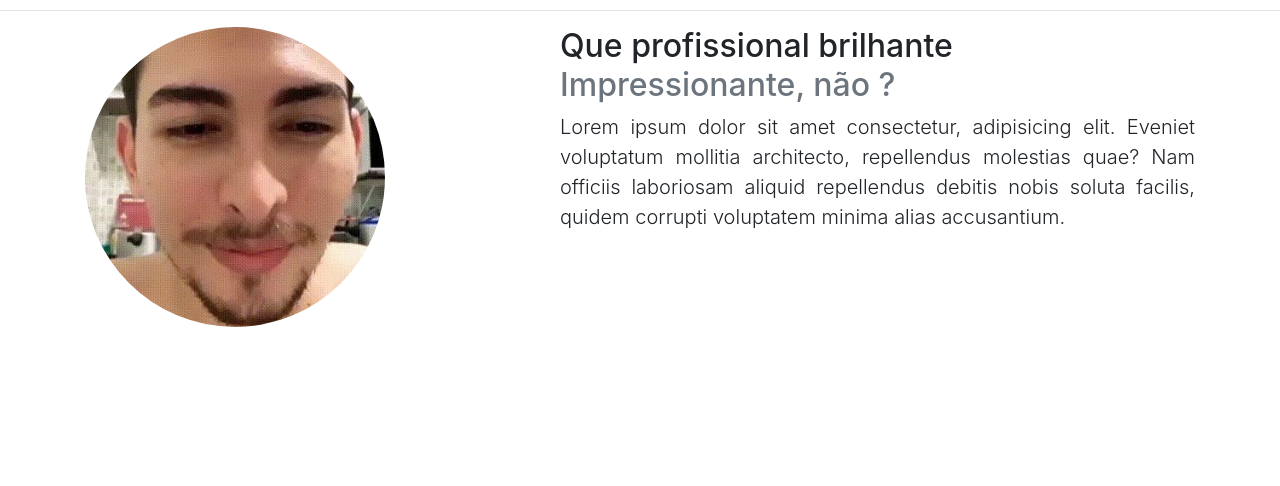
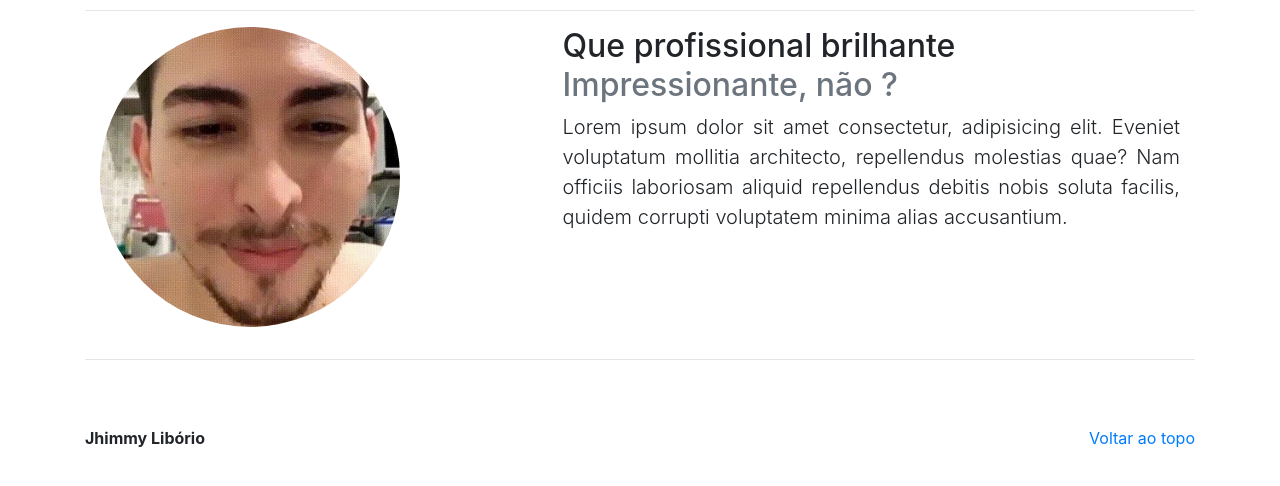
Before and after one commit to JhimmyLiborio/curso-p-gina-com-bootstrap, a plain HTML site: page index.html in a window 1280 px wide. Shown: the part 2091-2577 px from the top of the page. Before the commit the page ends 2434 px from the top, so only its background shows below. Drawn offline with Linux system fonts and the light colour scheme.

Commit message:
Inserido rodapé

```diff
--- a/index.html
+++ b/index.html
@@ -10,6 +10,7 @@
 </head>
 
 <body>
+    <main role="main">
         <nav class="navbar navbar-expand-lg navbar-light bg-light">
 
             <a class="navbar-brand" href="#">
@@ -47,7 +48,8 @@
                 <div class="row">
                     <div class="col-sm-4">
                         <figure>
-                        <img src="imagens/serviços_auditoria.jpg" class="rounded-circle" width="250px" height="250px">
+                            <img src="imagens/serviços_auditoria.jpg" class="rounded-circle" width="250px"
+                                height="250px">
                         </figure>
                         <h2>Auditoria</h2>
                         <p class="lead text-justify">Lorem ipsum dolor sit amet consectetur, adipisicing elit. Eveniet
@@ -160,11 +162,9 @@
                     </div>
                 </div>
 
-        </div>
-
                 <hr class="featurette-divider">
 
-        <section id="equipe" >
+                <section id="equipe">
                     <div class="container">
 
                         <div class="row featurette">
@@ -179,21 +179,28 @@
                                 <h2 class="featurette-heading">Que profissional brilhante
                                     <span class="text-muted">Impressionante, não ?</span>
                                 </h2>
-                        <p class="lead text-justify">Lorem ipsum dolor sit amet consectetur, adipisicing elit. Eveniet
+                                <p class="lead text-justify">Lorem ipsum dolor sit amet consectetur, adipisicing elit.
+                                    Eveniet
                                     voluptatum
                                     mollitia architecto,
-                            repellendus molestias quae? Nam officiis laboriosam aliquid repellendus debitis nobis soluta
+                                    repellendus molestias quae? Nam officiis laboriosam aliquid repellendus debitis
+                                    nobis
+                                    soluta
                                     facilis, quidem corrupti voluptatem minima alias accusantium.</p>
                             </div>
                         </div>
                     </div>
+                </section>
+                <hr class="featurette-divider">
             </div>
         </section>
 
-    </section>
+        <footer class="container " style="padding-top: 50px; padding-bottom: 50px;">
+            <p class="float-right"><a href="#">Voltar ao topo</a></p>
+            <p> <b>Jhimmy Libório</b></p>
+        </footer>
 
-
-
+    </main>
 
 </body>
 
```
Lines whose indentation alone changed are shown as unchanged.
